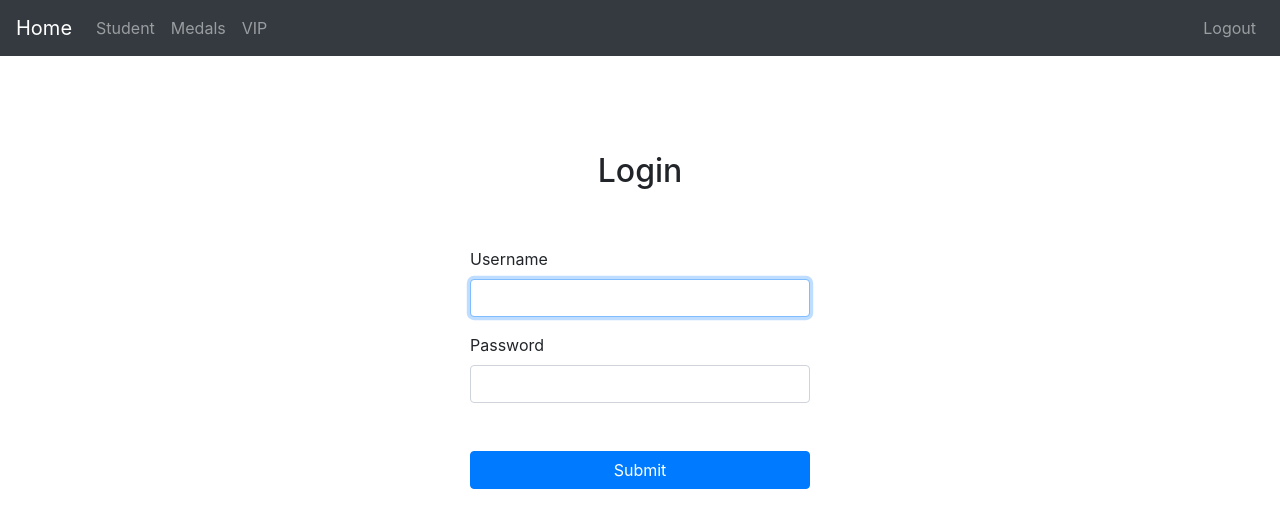
After one commit to krishraghuram/pycaspar, a Django app: page /login/ in a window 1280 px wide. The commit adds this page. Shown: the top 528 px of the page. Run offline with Django 3.2, Linux system fonts and the light colour scheme; some libraries are stand-ins or nearby versions.

Commit message:
Added Login Functionality

```diff
--- a/convo20/static/convo20/convo20.js
+++ b/convo20/static/convo20/convo20.js
@@ -5,7 +5,7 @@ var stop;
 
 
 
-function update_students(){
+function update(){
 	// console.log( this.value );
 	data = {
 		'programme' : $("#programme").val(),
@@ -80,8 +80,8 @@ $(document).ready(function(){
 		}
 	});
 
-	$('#programme').on('input', update_students)
-	$('#branch').on('input', update_students)
+	$('#programme').on('input', update)
+	$('#branch').on('input', update)
 
 	$(document).bind('keydown', 'ctrl+[', function(){
 		play.click();
--- a/convo20/templates/convo20/base.html
+++ b/convo20/templates/base.html
@@ -38,15 +38,15 @@
 <body>
 
 <nav class="navbar navbar-expand-md navbar-dark bg-dark">
-	<a class="navbar-brand" href="#">Home</a>
-	<button class="navbar-toggler" type="button" data-toggle="collapse" data-target="#navbarsExample04" aria-controls="navbarsExample04" aria-expanded="false" aria-label="Toggle Navigation">
+	<a class="navbar-brand" href="{% url 'convo20:index' %}">Home</a>
+	<button class="navbar-toggler" type="button" data-toggle="collapse">
 		<span class="navbar-toggler-icon"></span>
 	</button>
 
-	<div class="collapse navbar-collapse" id="navbarsExample04">
+	<div class="collapse navbar-collapse">
 		<ul class="navbar-nav mr-auto">
 			<li class="nav-item">
-				<a class="nav-link" href="#">Student</a>
+				<a class="nav-link" href="{% url 'convo20:student' %}">Student</a>
 			</li>
 			<li class="nav-item">
 				<a class="nav-link" href="#">Medals</a>
@@ -55,6 +55,11 @@
 				<a class="nav-link" href="#">VIP</a>
 			</li>
 		</ul>
+		<ul class="navbar-nav ml-auto">
+			<li class="nav-item">
+				<a class="nav-link" href="{% url 'logout' %}">Logout</a>
+			</li>
+		</ul>
 	</div>
 </nav>
 
--- /dev/null
+++ b/convo20/templates/registration/login.html
@@ -0,0 +1,32 @@
+{% extends 'base.html' %}
+
+{% block title %}Login{% endblock %}
+
+{% block content %}
+<div class="container">
+	<div class="py-5 mt-5 text-center">
+	<h2>Login</h2>
+	</div>
+	<div class="offset-3 col-6">
+		{% if form.errors %}
+		<p style="color: red; text-align: center;">Your username and password didn't match. Please try again.</p>
+		{% endif %}
+	</div>
+	<div class="offset-4 col-4" >
+		<form method="post" action="{% url 'login' %}">
+			{% csrf_token %}
+			<div class="form-group">
+				<label for="id_username">Username</label>
+				<input type="text" name="username" autofocus maxlength="254" required id="id_username" class="form-control" />
+			</div>
+			<div class="form-group">
+				<label for="id_password">Password</label>
+				<input type="password" class="form-control" name="password" required id="id_password" />
+			</div>
+
+			<button type="submit" class="btn btn-primary btn-block mt-5">Submit</button>
+
+		</form>
+	</div>
+</div>
+{% endblock %}
--- a/convo20/urls.py
+++ b/convo20/urls.py
@@ -3,8 +3,9 @@ from django.conf.urls import url
 from . import views
 
 urlpatterns = [
-    url(r'^index/', views.IndexView.as_view(), name='index'),
     url(r'^play/', views.PlayView.as_view(), name='play'),
     url(r'^stop/', views.StopView.as_view(), name='stop'),
     url(r'^update/', views.UpdateView.as_view(), name='update'),
+    url(r'^student/', views.StudentView.as_view(), name='student'),
+    url(r'^index/', views.IndexView.as_view(), name='index'),
 ]
--- a/pycaspar/settings.py
+++ b/pycaspar/settings.py
@@ -124,6 +124,8 @@ USE_L10N = True
 
 USE_TZ = True
 
+LOGIN_URL = 'login'
+LOGIN_REDIRECT_URL = 'convo20:index'
 
 # Static files (CSS, JavaScript, Images)
 # https://docs.djangoproject.com/en/2.0/howto/static-files/
--- a/pycaspar/urls.py
+++ b/pycaspar/urls.py
@@ -16,8 +16,11 @@ Including another URLconf
 
 from django.conf.urls import url, include
 from django.contrib import admin
+from django.contrib.auth import views as auth_views
 
 urlpatterns = [
+    url(r'^login/$', auth_views.login, name='login'),
+    url(r'^logout/$', auth_views.logout, {'next_page': 'login'}, name='logout'),
     url(r'^admin/', admin.site.urls),
     # url(r'^convo20/', include('convo20.urls', namespace='convo20')),
     # The above way is the old method, and was changed in django 2.0
```
Also changed, not shown: convo20/templates/convo20/index.html (+3 -65 lines), convo20/templates/convo20/student.html (added, +87 -0 lines), convo20/views.py (+11 -6 lines).
